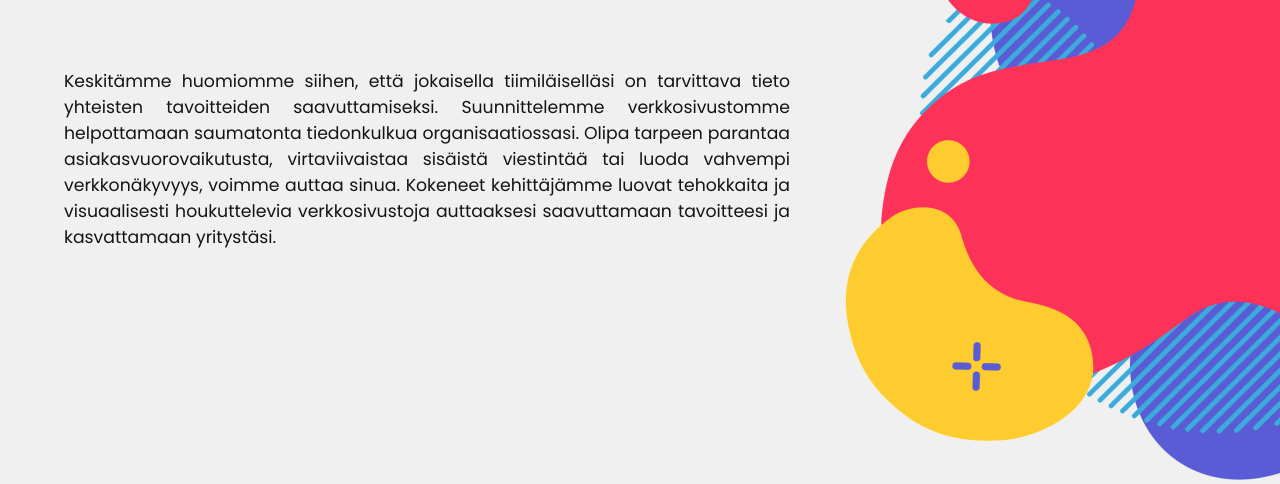
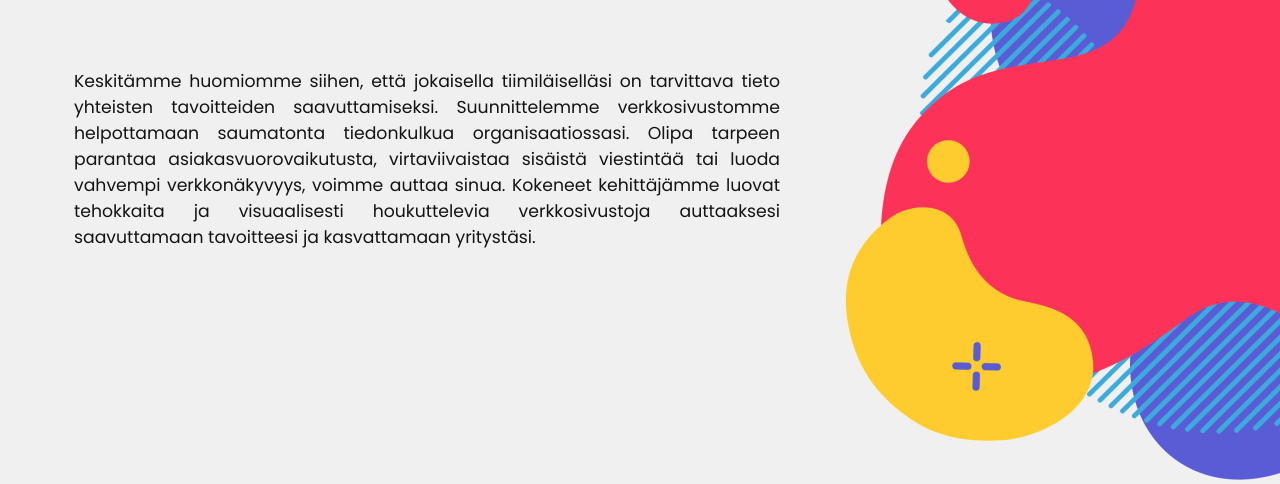
Before and after one commit to Juan-Valenz/tich-html, a website: page src/index.html in a window 1280 px wide. Shown: the part 316-800 px from the top of the page. Drawn offline with nearby package versions, Linux system fonts and the light colour scheme; files that its build step writes are made by us from their sources.

Commit message:
Update global.scss

```diff
--- a/src/styles/scss/global.scss
+++ b/src/styles/scss/global.scss
@@ -408,6 +408,8 @@ main>section {
       text-align: justify;
       ////ANIMATION
       transition: 0.3s font-size;
+      ////LENGHT
+      margin-inline: 10px;
     }
 
     >div {
```
